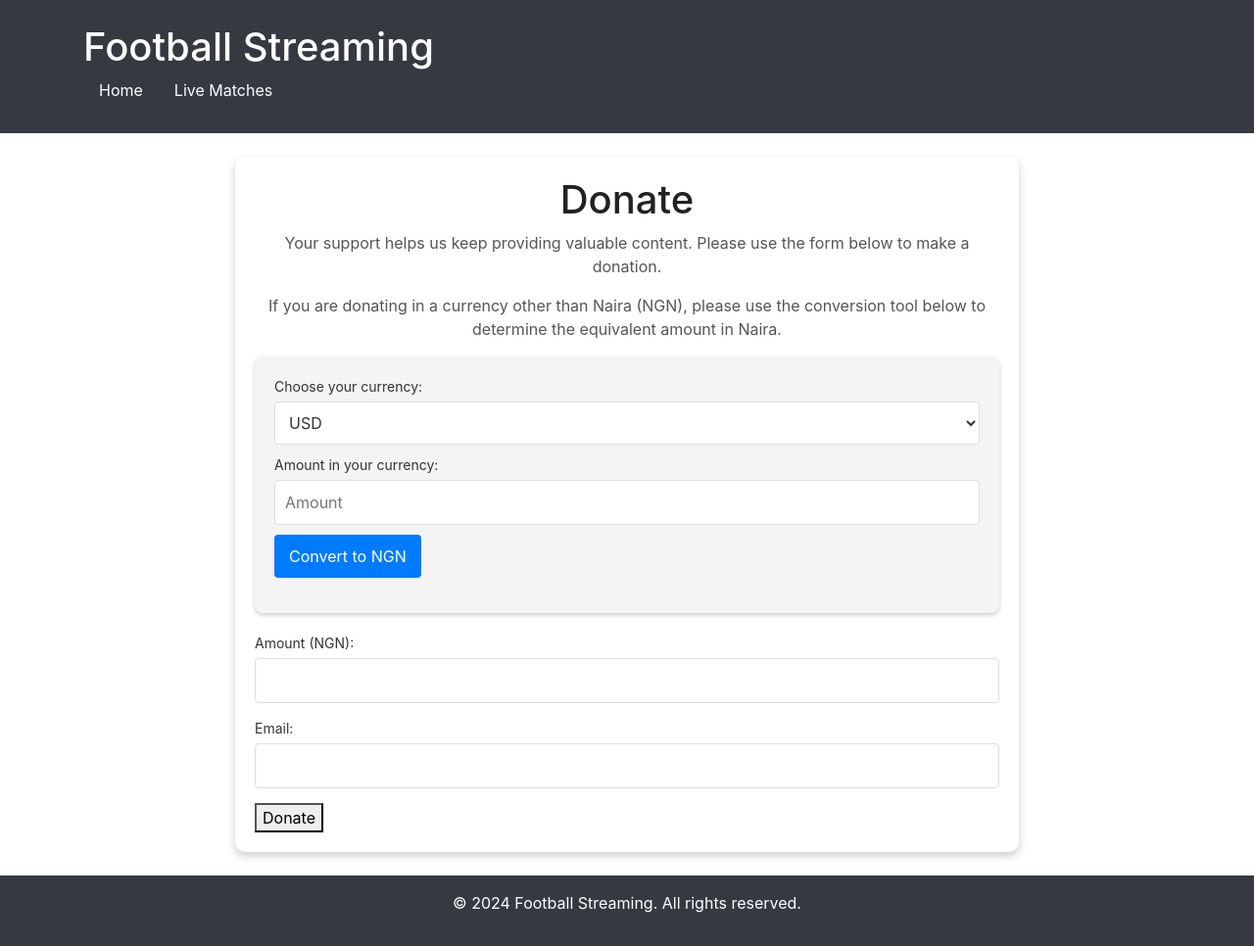
After one commit to kepo402/FootballStreamingLive, a Django app: page /donate/ in a window 1280 px wide. The commit adds this page. Shown: the whole page at 98% size. Run offline with Django 5.2, Linux system fonts and the light colour scheme; some libraries are stand-ins or nearby versions.

Commit message:
new commit

```diff
--- a/matches/models.py
+++ b/matches/models.py
@@ -7,7 +7,11 @@ class Match(models.Model):
     date = models.DateTimeField()
     live_stream_url = models.URLField(blank=True, null=True)
     is_featured = models.BooleanField(default=False)
-    league = models.CharField(max_length=100, blank=True, null=True)  # Add this field
+    league = models.CharField(max_length=100, blank=True, null=True)
+    team1_name = models.CharField(max_length=100)
+    team1_image_url = models.URLField(blank=True, null=True)
+    team2_name = models.CharField(max_length=100)
+    team2_image_url = models.URLField(blank=True, null=True)
 
     def is_live(self):
         now = timezone.now()
--- /dev/null
+++ b/matches/templates/matches/donate.html
@@ -0,0 +1,194 @@
+{% extends "base.html" %}
+
+{% block title %}Donate{% endblock %}
+
+{% block content %}
+<div class="donate">
+    <h1>Donate</h1>
+    <p>Your support helps us keep providing valuable content. Please use the form below to make a donation.</p>
+
+    <p>If you are donating in a currency other than Naira (NGN), please use the conversion tool below to determine the equivalent amount in Naira.</p>
+
+    <div class="conversion-tool">
+        <label for="currency">Choose your currency:</label>
+        <select id="currency" name="currency">
+            <!-- Add options for different currencies -->
+            <option value="USD">USD</option>
+            <option value="EUR">EUR</option>
+            <!-- Add other currencies as needed -->
+        </select>
+
+        <label for="amount">Amount in your currency:</label>
+        <input type="number" id="amount-currency" name="amount-currency" placeholder="Amount">
+
+        <button type="button" onclick="convertCurrency()">Convert to NGN</button>
+
+        <p id="converted-amount"></p>
+    </div>
+
+    <form id="donation-form" method="POST">
+        {% csrf_token %}
+        <div class="form-group">
+            <label for="amount">Amount (NGN):</label>
+            <input type="number" id="amount" name="amount" min="100" required>
+        </div>
+        <div class="form-group">
+            <label for="email">Email:</label>
+            <input type="email" id="email" name="email" required>
+        </div>
+        <button type="button" onclick="payWithPaystack()">Donate</button>
+    </form>
+</div>
+
+<style>
+    .donate {
+        max-width: 800px;
+        margin: auto;
+        padding: 20px;
+        background: #ffffff; /* White background for the donation section */
+        border-radius: 10px;
+        box-shadow: 0 4px 8px rgba(0, 0, 0, 0.2);
+        color: #333; /* Dark text for readability */
+    }
+
+    .donate h1 {
+        text-align: center;
+        color: #222; /* Slightly darker color for better contrast */
+    }
+
+    .donate p {
+        font-size: 16px;
+        color: #555; /* Lighter text color for a softer look */
+        line-height: 1.5;
+        text-align: center;
+    }
+
+    .conversion-tool {
+        margin-bottom: 20px;
+        padding: 20px;
+        background: #f4f4f4; /* Light grey background for the tool */
+        border-radius: 8px;
+        box-shadow: 0 2px 4px rgba(0, 0, 0, 0.2);
+    }
+
+    .conversion-tool label {
+        display: block;
+        font-size: 14px;
+        margin-bottom: 5px;
+        color: #333;
+    }
+
+    .conversion-tool select,
+    .conversion-tool input {
+        width: 100%;
+        padding: 10px;
+        margin-bottom: 10px;
+        border: 1px solid #ddd;
+        border-radius: 4px;
+        background: #fff; /* White background for inputs and selects */
+        color: #333; /* Dark text for readability */
+    }
+
+    .conversion-tool button {
+        background-color: #007bff;
+        color: #fff;
+        border: none;
+        padding: 10px 15px;
+        border-radius: 4px;
+        cursor: pointer;
+        font-size: 16px;
+        transition: background-color 0.3s ease;
+    }
+
+    .conversion-tool button:hover {
+        background-color: #0056b3;
+    }
+
+    .form-group {
+        margin-bottom: 15px;
+    }
+
+    .form-group label {
+        display: block;
+        font-size: 14px;
+        margin-bottom: 5px;
+        color: #333;
+    }
+
+    .form-group input {
+        width: 100%;
+        padding: 10px;
+        border: 1px solid #ddd;
+        border-radius: 4px;
+        background: #fff; /* White background for inputs */
+        color: #333; /* Dark text for readability */
+    }
+
+    .form-group button {
+        background-color: #28a745;
+        color: #fff;
+        border: none;
+        padding: 10px 15px;
+        border-radius: 4px;
+        cursor: pointer;
+        font-size: 16px;
+        transition: background-color 0.3s ease;
+    }
+
+    .form-group button:hover {
+        background-color: #218838;
+    }
+</style>
+
+<script src="https://js.paystack.co/v1/inline.js"></script>
+<script>
+    function convertCurrency() {
+        var currency = document.getElementById('currency').value;
+        var amountCurrency = document.getElementById('amount-currency').value;
+
+        if (!currency || !amountCurrency) {
+            alert('Please enter an amount and select a currency.');
+            return;
+        }
+
+        var conversionRateUrl = `https://api.exchangerate-api.com/v4/latest/${currency}`;
+        fetch(conversionRateUrl)
+            .then(response => response.json())
+            .then(data => {
+                var rate = data.rates.NGN;
+                var amountNGN = amountCurrency * rate;
+                document.getElementById('converted-amount').innerText = `Equivalent Amount in NGN: ₦${amountNGN.toFixed(2)}`;
+                document.getElementById('amount').value = amountNGN.toFixed(2); // Set the amount field to the converted amount
+            })
+            .catch(error => {
+                console.error('Error fetching conversion rate:', error);
+                alert('Failed to convert currency. Please try again.');
+            });
+    }
+
+    function payWithPaystack() {
+        var amount = document.getElementById('amount').value;
+        var email = document.getElementById('email').value;
+
+        if (!amount || !email) {
+            alert('Please enter both amount and email.');
+            return;
+        }
+
+        var handler = PaystackPop.setup({
+            key: 'pk_live_00af550ee635a7801b74bfba6bdadf8ee3501da6',
+            email: email,
+            amount: amount * 100, // Amount in kobo
+            currency: 'NGN',
+            callback: function(response) {
+                alert('Thank you for your donation! Payment reference: ' + response.reference);
+                window.location.href = "{% url 'match_list' %}";
+            },
+            onClose: function() {
+                alert('Transaction was not completed.');
+            }
+        });
+        handler.openIframe();
+    }
+</script>
+{% endblock %}
--- a/matches/urls.py
+++ b/matches/urls.py
@@ -7,4 +7,5 @@ urlpatterns = [
     path('match/<int:match_id>/', views.match_detail, name='match_detail'),
     path('live/', views.live_matches, name='live_matches'),
     path('blog/<int:pk>/', views.blog_post_detail, name='blog_post_detail'),
+    path('donate/', views.donate, name='donate'),  # URL pattern for donate
 ]
--- a/matches/views.py
+++ b/matches/views.py
@@ -6,6 +6,7 @@ from django.utils.timezone import localtime
 from datetime import timedelta
 from django.shortcuts import render, get_object_or_404
 from .models import Match, BlogPost
+from django.views.decorators.http import require_http_methods
 
 
 def match_list(request):
@@ -43,3 +44,17 @@ def blog_post_detail(request, pk):
 from django.utils import timezone
 from django.utils.timezone import localtime
 from datetime import timedelta
+
+
+@require_http_methods(["GET", "POST"])
+def donate(request):
+    if request.method == "POST":
+        amount = request.POST.get('amount')
+        email = request.POST.get('email')
+
+        # You could save this information to a database or process it as needed
+
+        return render(request, 'matches/donate.html', {'amount': amount, 'email': email})
+
+    # Handle GET request
+    return render(request, 'matches/donate.html')
```
Also changed, not shown: matches/templates/matches/match_list.html (+14 -1 lines), db.sqlite3, matches/migrations/0006_match_team1_image_url_match_team1_name_and_more.py (added).
